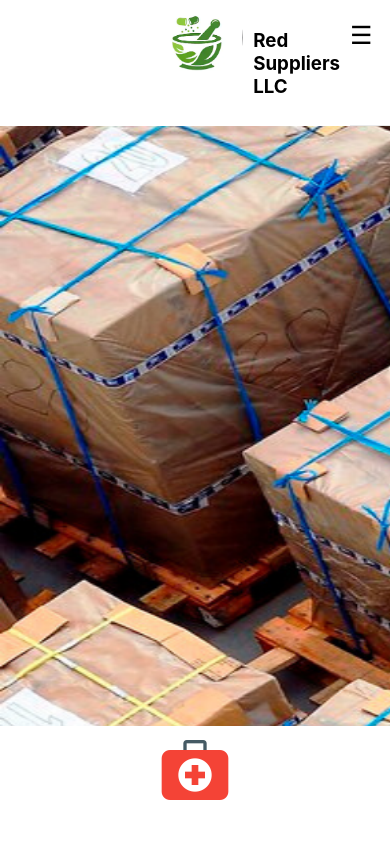
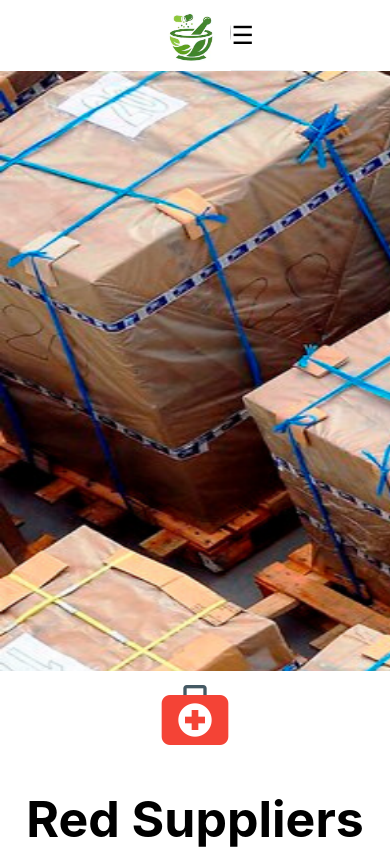
Before and after one commit to Red-Suppliers-LLC/red-suppliers-fe, a React (Create React App) app in the folder client/: page / in a window 390 px wide. Shown: the top 849 px of the page. Built offline with nearby package versions, Linux system fonts and the light colour scheme.

Commit message:
made it as responsive as I could for now

```diff
--- a/client/src/components/NavBar.js
+++ b/client/src/components/NavBar.js
@@ -36,7 +36,7 @@ class NavBar extends React.Component {
           {/* <a
             href="http://localhost:3000/"
           > */}
-          <div>
+          <div className="flex-img">
             <img
               src={logo}
               alt="Red Suppliers LLC Logo"
--- a/client/src/styling/About.css
+++ b/client/src/styling/About.css
@@ -97,7 +97,9 @@
     height: auto;
     display: inline-block;
     font-size: 20px;
-    margin-left: 50px;
+    margin-left: 20px;
+    margin-right: 20px;
+    /* margin: 50px 5px;  */
     border-radius: 10px;
     box-shadow: 8px 8px 6px -6px lightgray;
     display: flex;
@@ -131,4 +133,11 @@
     height: auto;
 }
 
+.title {
+  display: flex;
+  justify-content: center;
+  line-height: 30px;
+
+ }
+
 }
--- a/client/src/styling/Home.css
+++ b/client/src/styling/Home.css
@@ -4,8 +4,8 @@
 }
 
 .home-img {
-  width: 100px;
-  height: 600px;
+  width: 100%;
+  height: auto;
 }
 
 h1 {
@@ -65,10 +65,6 @@ width: 85px;
     justify-content: center;
 }
 
-/* .services2 {
-
-} */
-
 .benefits {
   width: 500px;
   height: auto;
@@ -119,7 +115,6 @@ width: 85px;
 .home-wrap-two {
   background: blue;
   display: flex;
-
 }
 
 /* Media query's for home component */
@@ -132,12 +127,20 @@ width: 85px;
   }
 }
 
+
+
 @media (max-width: 1000px) {
-
+  /* .home-img {
+    width: 100%;
+    height: 600px;
+  } */
 }
 
 @media (max-width: 800px) {
-
+  /* .home-img {
+    width: 100%;
+    height: 600px;
+  } */
 }
 
 @media (max-width: 500px) {
@@ -145,16 +148,17 @@ width: 85px;
   .body {
     width: 100%;
     height: 0 auto;
-    /* display: flex;
-    flex-wrap: wrap;  */
     overflow-y: scroll;
     position: relative;
 }
 
   .home-img {
-    width: 600px;
+    /* position:absolute; */
+    overflow-x:hidden;
+    overflow-y:hidden;
+    width: 100px;
     height: auto;
-
+    left:50%;
   }
 
   .side-by-side {
@@ -181,5 +185,6 @@ width: 85px;
 
   .title-font {
     font-size: 25px;
+    background: blue;
   }
 }
--- a/client/src/styling/NavBar.css
+++ b/client/src/styling/NavBar.css
@@ -1,4 +1,5 @@
 .wrap-navbar {
+    width: 100%;
     display: flex;
 }
 
@@ -56,20 +57,19 @@ label {
   @media (max-width: 500px) {
 
      .wrap-link {
-         margin-left: 20px;
-        display: flex;
+         margin-left: 10px;
+        /* display: flex;
         flex-direction: column;
-        justify-content: center;
-        width: 100%;
+        justify-content: center;  */
+        /* width: 500px;  */
         display: none;
-        margin-right: 20px;
+        text-align: center;
      }
 
       a {
         display: block;
-        text-align: center;
         border-bottom: 1px solid #EAEAEB;
-        /* margin: 0;  */
+        margin-right: 20px;
         line-height: 30px;
      }
 
@@ -90,16 +90,41 @@ label {
         justify-content: center;  */
     }
 
-    /* .name {
+    /* .logo {
+        background: blue;
+    } */
+
+    /* .nav-img {
+        height: 75px;
+        width: auto;
+        border-radius: 50px;
+        margin-right: 155px;
+    } */
+
+    .flex-img {
+        text-align: start;
+        /* background: blue;  */
+    }
+
+    .nav-img {
+        height: 65px;
+        width: auto;
+    }
+
+    .name {
         text-decoration: none;
         color: #000000;
         display: flex;
-        justify-content: center;
-        margin: 10px;
-    } */
-
-    .logo {
+        justify-content: flex-start;
+        /* margin-left: 100px;  */
         background: blue;
+        display: none;
     }
 
+
+
+    .wrap-navbar {
+        display: flex;
+        /* justify-content: space-between;   */
+    }
   }
```
